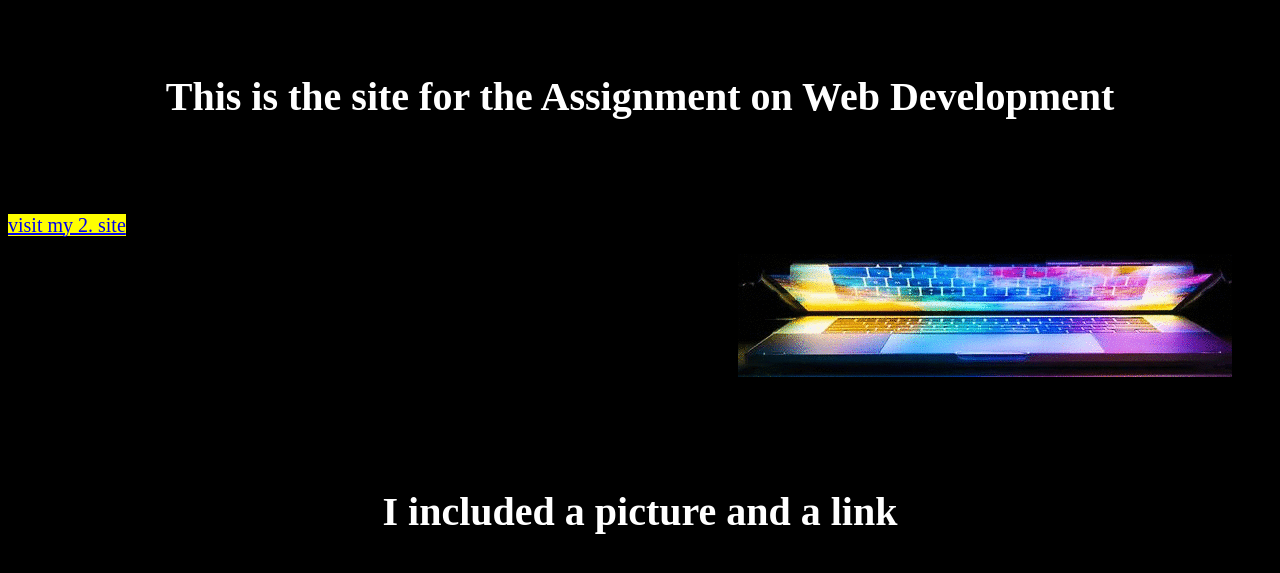
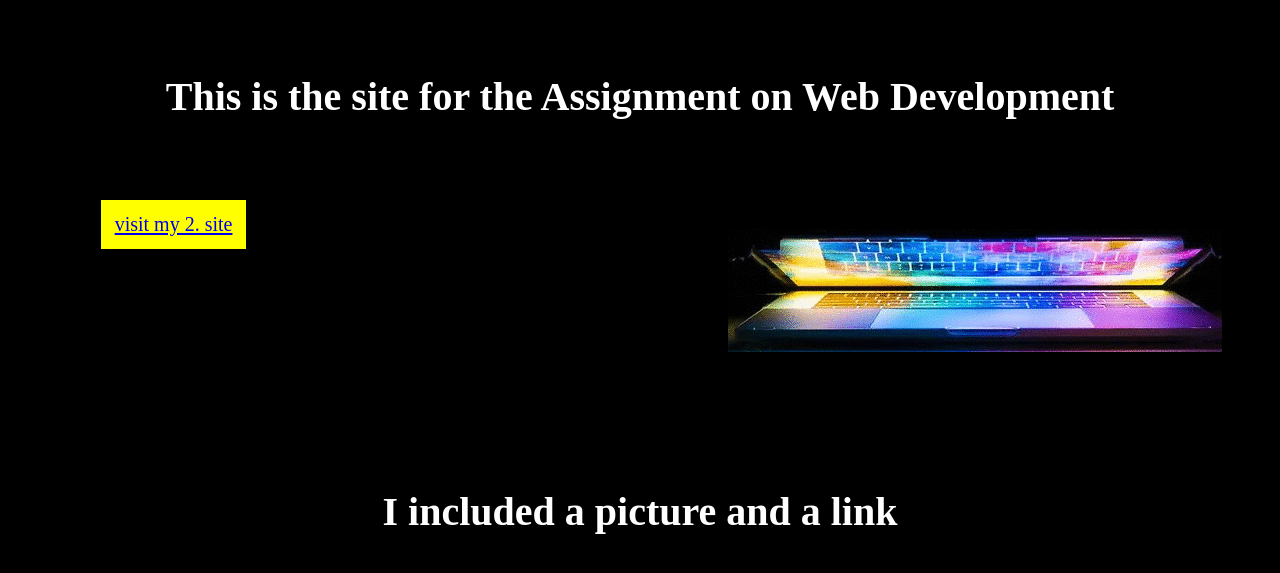
Before and after one commit to Cosmonet333/website, a plain HTML site: page index.html in a window 1280 px wide. Shown: the part 129-702 px from the top of the page. Drawn offline with Linux system fonts and the light colour scheme.

Commit message:
Add files via upload

```diff
--- a/styles.css
+++ b/styles.css
@@ -30,12 +30,17 @@ font-size: 40px;
 }
 
 .keyboard
-{padding:40px;
+{padding:10px;
 float: right;
+margin-right:40px;
+margin-top: 5px
 }
 
 a:link
 {
 background-color:yellow;
+padding: 10pt;
+margin-left: 70pt;
+margin-top: 60px;
 
 }
```
